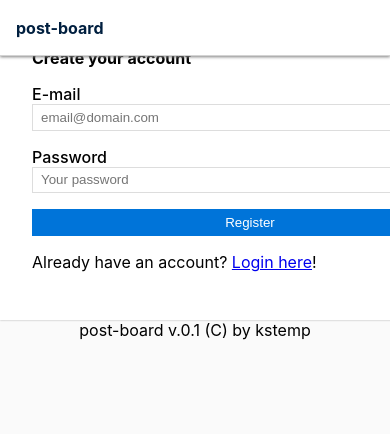
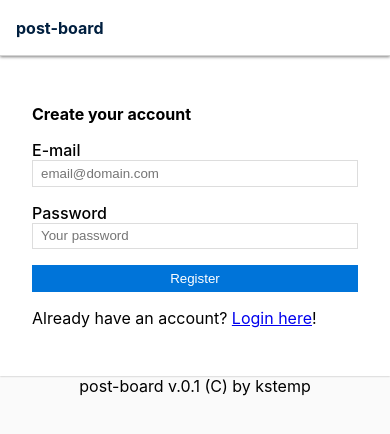
Before and after one commit to kstemp/post-board, a React (Create React App) app in the folder frontend/: page /register in a window 390 px wide. Shown: the top 434 px of the page. Built offline with nearby package versions, Linux system fonts and the light colour scheme.

Commit message:
Registration page styling

```diff
--- a/frontend/src/components/Pages/RegisterPage/RegisterPage.scss
+++ b/frontend/src/components/Pages/RegisterPage/RegisterPage.scss
@@ -8,14 +8,10 @@
 	box-sizing: border-box;
 	box-shadow: 0 0 2px 0px $color-disabled-text;
 
-	//margin-top: $header-height;
+	margin-top: 2 * $header-height;
 	margin-left: auto;
 	margin-right: auto;
 	width: 500px;
-
-	position: relative;
-	top: 0;
-	bottom: 0;
 
 	background-color: white;
 
@@ -43,3 +39,10 @@
 		}
 	}
 }
+
+@media only screen and (max-width: 480px) {
+	.register-page {
+		width: 100%;
+		margin-top: $header-height;
+	}
+}
```
